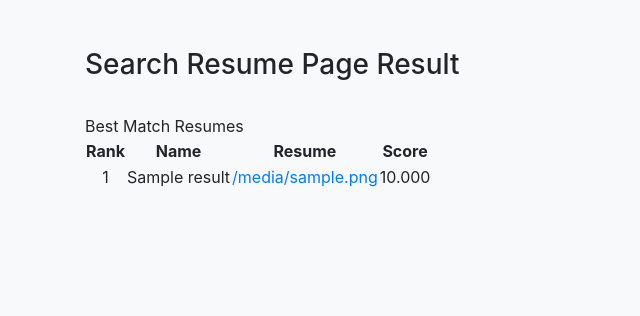
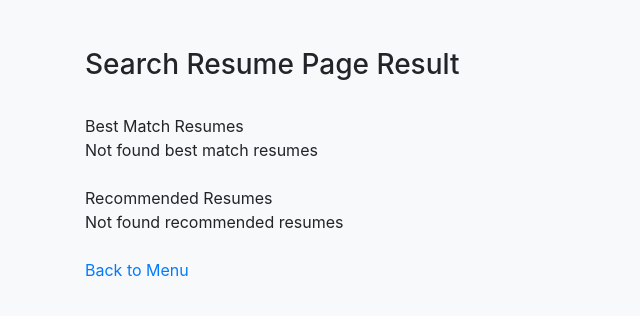
Before and after one commit to XiaoyanYang2008/IRS-MRS-F2M2HRSystem, a Flask app: template webapp/templates/searchResumePageResult.html in a window 1280 px wide. Shown: the top 316 px of the page, without its empty margins (0-640 px from the left). Run offline with Flask 2, Linux system fonts and the light colour scheme; the template is opened without the code that fills it: most values are stand-ins (such as "Sample title", 1, 10 or a date in 2020); parts of the project's set-up code (start-up, migrations or seed data) failed here and were passed over; some libraries are stand-ins or nearby versions.

Commit message:
arrange search result display

```diff
--- a/webapp/search.py
+++ b/webapp/search.py
@@ -1,19 +1,19 @@
 import re
 import string
 
+import normalizeText
 import pandas
 from sklearn.feature_extraction.text import TfidfVectorizer
 from sklearn.neighbors import NearestNeighbors
 
-import normalizeText
-
 
 class ResultElement:
-    def __init__(self, rank, name, filename, score):
+    def __init__(self, rank, name, filename, score, type):
         self.rank = rank
         self.name = name
         self.filename = filename
         self.score = score
+        self.type = type
 
 
 def getfilepath(loc):
@@ -35,6 +35,18 @@ def normalize(words):
     words = normalizeText.remove_non_ascii(words)
     words = normalizeText.lemmatize_verbs(words)
     return words
+
+
+hasA = 'noA'
+hasB = 'noB'
+
+
+def gethasA():
+    return hasA
+
+
+def gethasB():
+    return hasB
 
 
 def res(importantkey, optionalkey):
@@ -115,12 +127,21 @@ def res(importantkey, optionalkey):
     flask_return = []
 
     rank = 0
+    global hasA
+    global hasB
     for idx, row in df1.head(20).iterrows():
         name = row['name']
         filename = row['profileURL']
         score = row['Score']
+        if score < 1:
+            type = 'typeA'
+            hasA = 'hasA'
+        elif (score >= 1 and score < 2):
+            type = 'typeB'
+            hasB = 'hasB'
+        else:
+            type = 'noType'
         rank = rank + 1
-        res = ResultElement(rank, name, filename, score)
+        res = ResultElement(rank, name, filename, score, type)
         flask_return.append(res)
-
     return flask_return
--- a/webapp/server.py
+++ b/webapp/server.py
@@ -1,12 +1,11 @@
 import os
-
-from flask import (Flask, render_template, request, send_from_directory)
-from werkzeug import secure_filename
 
 import lk_parser
 import resumeDB_pb2
 import search
 import upload_resume
+from flask import (Flask, render_template, request, send_from_directory)
+from werkzeug import secure_filename
 
 RESUMEDB_FILE_PB = "resumeDB.pb"
 
@@ -152,7 +151,9 @@ def searchResumeAction():
 
     if searchImportantKey:
         result = search.res(searchImportantKey, searchOptionKey)
-        return render_template('searchResumePageResult.html', results=result)
+        hasA = search.gethasA()
+        hasB = search.gethasB()
+        return render_template('searchResumePageResult.html', results=result, hasA=hasA, hasB=hasB)
     else:
         result = "No 'Mandatory Search Key' input"
         return render_template('searchResumePageResult.html', results=result)
--- a/webapp/templates/searchResumePageResult.html
+++ b/webapp/templates/searchResumePageResult.html
@@ -34,19 +34,32 @@
             <div class="col-sm"><h3 align="left">Search Resume Page Result</h3></div>
         </div>
         <div class="row">
-            <div class="col-sm">&nbsp;</div>
+            <div class="col-sm">&nbsp</div>
         </div>
         {% if results == null or results == "No 'Mandatory Search Key' input" %}
         <div class="row">
-            <div class="col-sm" align="left">{{results }}</div>
+            <div class="col-sm" align="left">{{results}}</div>
+        </div>
+        <div class="row">
+            <div class="col-sm"></div>
+        </div>
+        <div class="row">
+            <div class="col-sm">&nbsp</div>
+        </div>
+        <div class="row">
+            <div class="col-sm" align="left"><a href="/searchResumePage">Back to Search</a></div>
+        </div>
+        <div class="row">
+            <div class="col-sm" align="left"><a href="/">Back to Menu</a></div>
         </div>
         {% else %}
         <div class="row">
             <div class="col-sm" align="left">Best Match Resumes</div>
         </div>
+        {% if hasA == "hasA" %}
         <table class="table-hover">
 			<thead>
-			  <tr>
+            <tr style="text-align:left">
                   <th>Rank</th>
                   <th>Name</th>
                   <th>Resume</th>
@@ -54,8 +67,9 @@
 			  </tr>
 			</thead>
 			{% for m in results :%}
+            {% if m.type == 'typeA' %}
 				<tbody>
-			  		<tr>
+                <tr style="text-align:left">
 						<td>{{m.rank}}</td>
                         <td>{{m.name}}</td>
                         {% if 'https://' in m.filename %}
@@ -67,17 +81,24 @@
                         <td>{{"%.3f"|format(m.score)}}</td>
 			  		</tr>
 				</tbody>
+            {% endif%}
 			{% endfor %}
-		</table>
+        </table>
+        {% else %}
+        <div class="row">
+            <div class="col-sm" align="left">Not found best match resumes</div>
+        </div>
+        {% endif %}
         <div class="row">
             <div class="col-sm">&nbsp;</div>
         </div>
-        <!-- div class="row">
+        <div class="row">
             <div class="col-sm" align="left">Recommended Resumes</div>
         </div>
+        {% if hasB == "hasB" %}
         <table class="table-hover">
 			<thead>
-			  <tr>
+            <tr style="text-align:left">
                   <th>Rank</th>
                   <th>Name</th>
                   <th>Resume</th>
@@ -85,20 +106,26 @@
 			  </tr>
 			</thead>
             {% for m in results :%}
+            {% if m.type == 'typeB' %}
 				<tbody>
-			  		<tr>
+                <tr style="text-align:left">
                         <td>{{m.rank}}</td>
-                        <td>{{m.name}}</td>
+                    <td style="text-align:left">{{m.name}}</td>
                         {% if 'https://' in m.filename %}
                         <td><a href="{{m.filename}}">{{m.filename}}</a></td>
                         {% else %}
                         <td><a href="{{url_for('custom_static', filename=m.filename)}}">{{m.filename}}</a></td>
                         {% endif%}
-                        <td>{{m.score}}</td>
+                    <td>{{"%.3f"|format(m.score)}}</td>
 			  		</tr>
 				</tbody>
+            {% endif %}
 			{% endfor %}
-		</table>
+        </table>
+        {% else %}
+        <div class="row">
+            <div class="col-sm" align="left">Not found recommended resumes</div>
+        </div>
         {% endif %}
         <div class="row">
             <div class="col-sm">&nbsp;</div>
@@ -106,6 +133,7 @@
         <div class="row">
             <div class="col-sm" align="left"><a href="/">Back to Menu</a></div>
         </div-->
+            {% endif %}
     </div>
 </div>
 </body>
```
